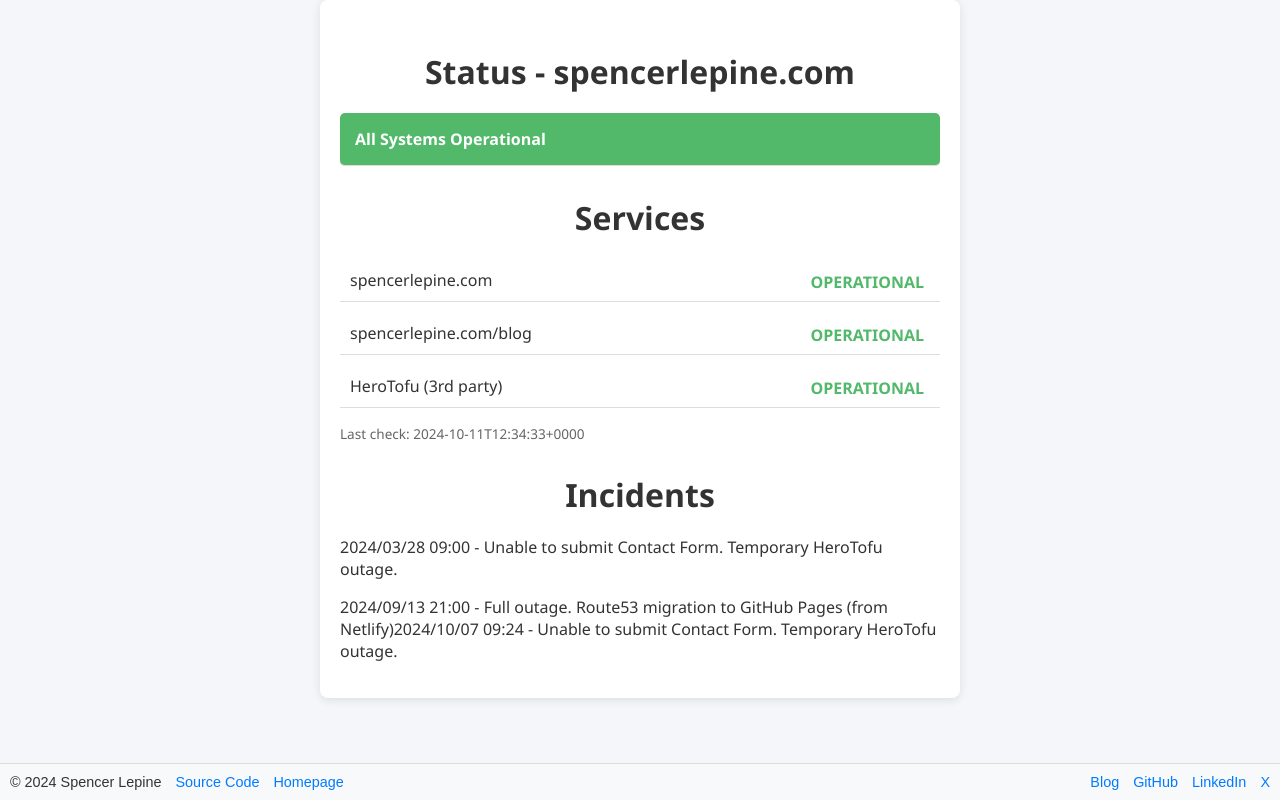
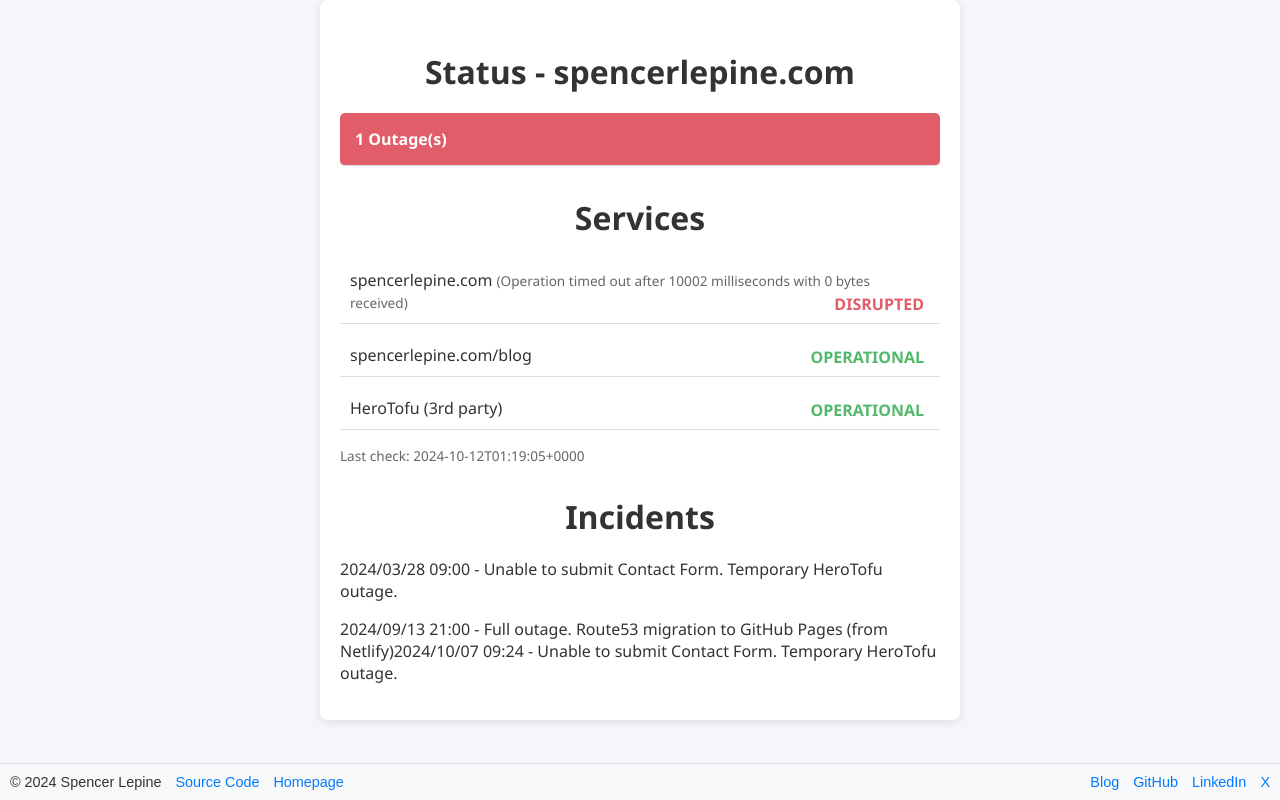
Before and after one commit to spencerlepine/status.spencerlepine.com, a plain HTML site: page index.html in a window 1280 px wide. Drawn offline with Linux system fonts and the light colour scheme.

Commit message:
[automated] add latest index.html status report

```diff
--- a/index.html
+++ b/index.html
@@ -134,14 +134,14 @@ footer a:hover {
 <body>
 <div class='container'>
 <h1>Status - spencerlepine.com</h1>
-<ul><li class='panel success-bg'>All Systems Operational</li></ul>
+<ul><li class='panel failed-bg'>1 Outage(s)</li></ul>
 <h1>Services</h1>
 <ul>
-<li>spencerlepine.com <span class='status success'>Operational</span></li>
+<li>spencerlepine.com <span class='small failed'>(Operation timed out after 10002 milliseconds with 0 bytes received)</span><span class='status failed'>Disrupted</span></li>
 <li>spencerlepine.com/blog <span class='status success'>Operational</span></li>
 <li>HeroTofu (3rd party) <span class='status success'>Operational</span></li>
 </ul>
-<p class=small> Last check: 2024-10-11T12:34:33+0000</p>
+<p class=small> Last check: 2024-10-12T01:19:05+0000</p>
 <h1>Incidents</h1>
 <p>2024/03/28 09:00 - Unable to submit Contact Form. Temporary HeroTofu outage.</p>
 <p>2024/09/13 21:00 - Full outage. Route53 migration to GitHub Pages (from Netlify)2024/10/07 09:24 - Unable to submit Contact Form. Temporary HeroTofu outage.</p>
```
